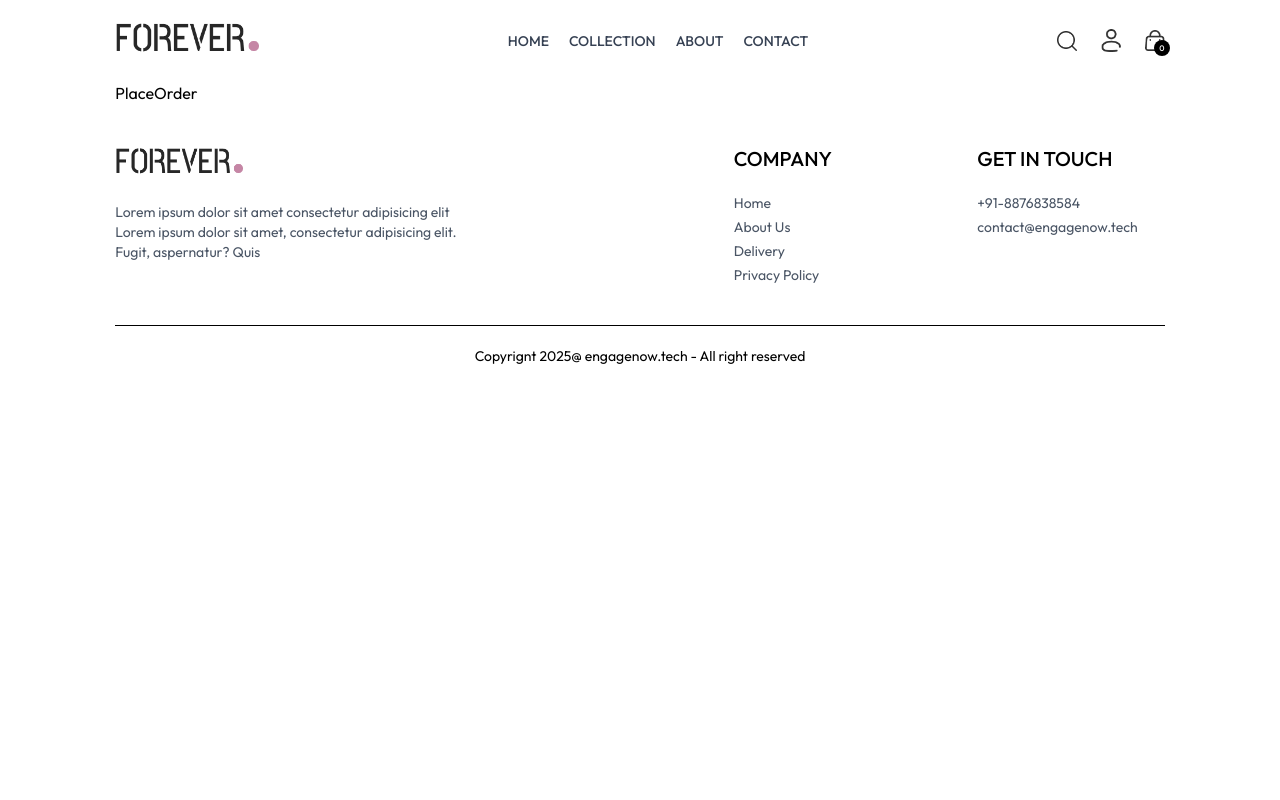
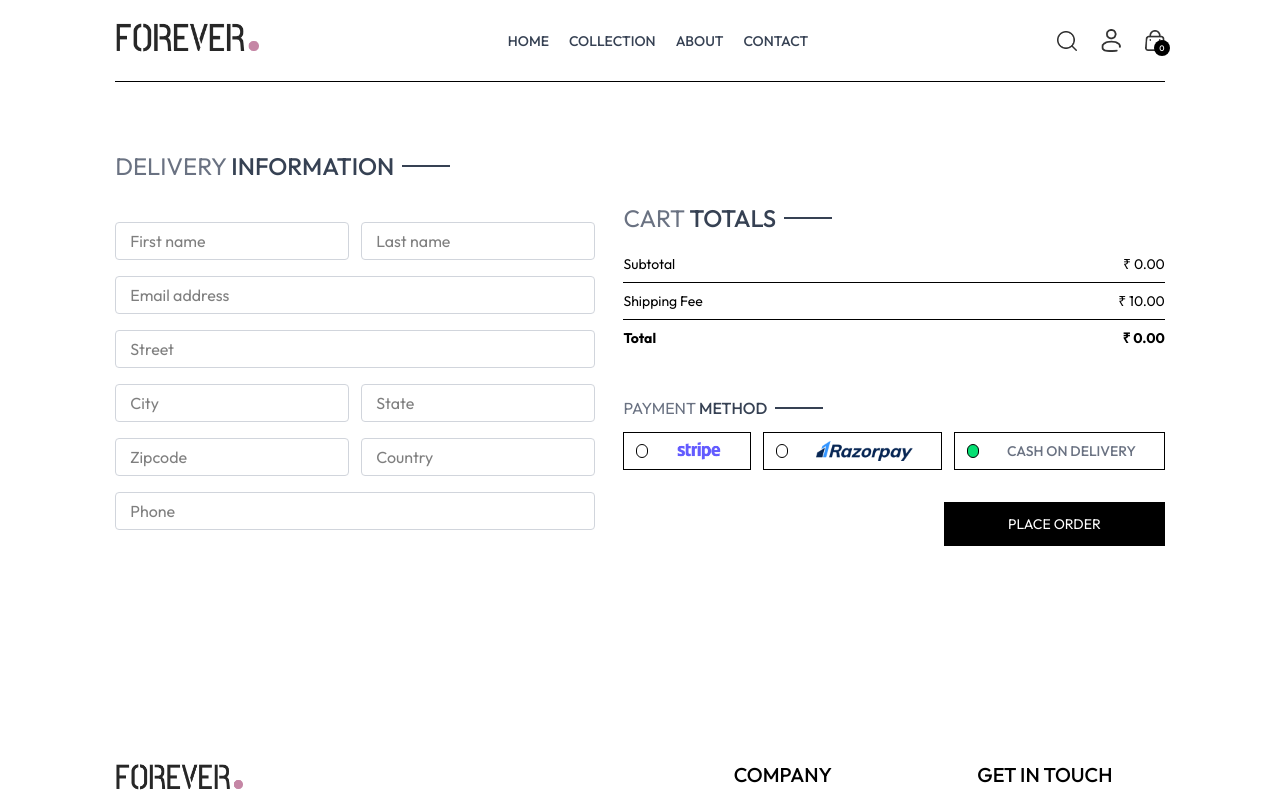
Before and after one commit to barmanb17/forever--eCommerce, a React (Vite) app in the folder frontend/: page /place-order in a window 1280 px wide. Shown: the top 800 px of the page. Built offline with nearby package versions, Linux system fonts and the light colour scheme.

Commit message:
place order done

```diff
--- a/frontend/src/pages/PlaceOrder.jsx
+++ b/frontend/src/pages/PlaceOrder.jsx
@@ -1,8 +1,67 @@
-import React from 'react'
+import React, { useContext, useState } from 'react'
+import Title from '../components/Title'
+import CartTotal from '../components/CartTotal'
+import { assets } from '../assets/assets'
+import { ShopContext } from '../context/ShopContext'
 
 const PlaceOrder = () => {
+
+  const [method, setMethod] =useState('cod');
+  const {navigate} = useContext(ShopContext)
+
+
   return (
-    <div>PlaceOrder</div>
+    <div className='flex flex-col sm:flex-row justify-between gap-4 pt-5 sm:pt-14 min-h-[80vh] border-t'>
+      {/* left side */}
+      <div className='flex flex-col gap-4 w-full sm:max-w-[480px]'>
+        <div className='text-xl sm:text-2xl my-3'>
+          <Title text1={'DELIVERY'} text2={'INFORMATION'}/>
+        </div>
+        <div className='flex gap-3'>
+          <input className='border border-gray-300 rounded py-1.5 px-3.5 w-full' placeholder='First name' type="text" />
+          <input className='border border-gray-300 rounded py-1.5 px-3.5 w-full' placeholder='Last name' type="text" />
+        </div>
+          <input className='border border-gray-300 rounded py-1.5 px-3.5 w-full' placeholder='Email address' type="email" />
+          <input className='border border-gray-300 rounded py-1.5 px-3.5 w-full' placeholder='Street' type="text" />
+        <div className='flex gap-3'>
+          <input className='border border-gray-300 rounded py-1.5 px-3.5 w-full' placeholder='City' type="text" />
+          <input className='border border-gray-300 rounded py-1.5 px-3.5 w-full' placeholder='State' type="text" />
+        </div>
+        <div className='flex gap-3'>
+          <input className='border border-gray-300 rounded py-1.5 px-3.5 w-full' placeholder='Zipcode' type="number" />
+          <input className='border border-gray-300 rounded py-1.5 px-3.5 w-full' placeholder='Country' type="text" />
+        </div>
+            <input className='border border-gray-300 rounded py-1.5 px-3.5 w-full' placeholder='Phone' type="number" />
+      </div>
+      {/* right side */}
+      <div className='mt-8 '>
+        <div className='mt-8 min-w-80'>
+          <CartTotal/>
+        </div>
+        <div className='mt-12'>
+        <Title text1={'PAYMENT'} text2={'METHOD'}/>
+        {/* payment method selextion */}
+        <div className='flex gap-3 flex-col lg:flex-row'>
+          <div onClick={()=>setMethod('stripe')}  className='flex items-center gap-3 border p-2 px-3 cursor-pointer'>
+            <p className={`min-w-3 h-3.5 border rounded-full ${method === 'stripe' ? 'bg-green-400' : ''} `}></p>
+            <img className='h-5 mx-4' src={assets.stripe_logo} alt="" />
+          </div>
+           <div onClick={()=>setMethod('razorpay')}  className='flex items-center gap-3 border p-2 px-3 cursor-pointer'>
+            <p className={`min-w-3 h-3.5 border rounded-full ${method === 'razorpay' ? 'bg-green-400' : ''} `}></p>
+            <img className='h-5 mx-4' src={assets.razorpay_logo} alt="" />
+          </div>
+          <div  onClick={()=>setMethod('cod')} className='flex items-center gap-3 border p-2 px-3 cursor-pointer'>
+            <p className={`min-w-3 h-3.5 border rounded-full  ${method === 'cod' ? 'bg-green-400' : ''}`}></p>
+            <p className='text-gray-500 text-sm font-medium mx-4'>CASH ON DELIVERY</p>
+          </div>
+        </div>
+        <div className='w-full text-end mt-8'>
+          <button onClick={()=> navigate('/orders')} className='bg-black text-white px-16 py-3 text-sm '>PLACE ORDER</button>
+
+        </div>
+        </div>
+      </div>
+    </div>
   )
 }
 
```
